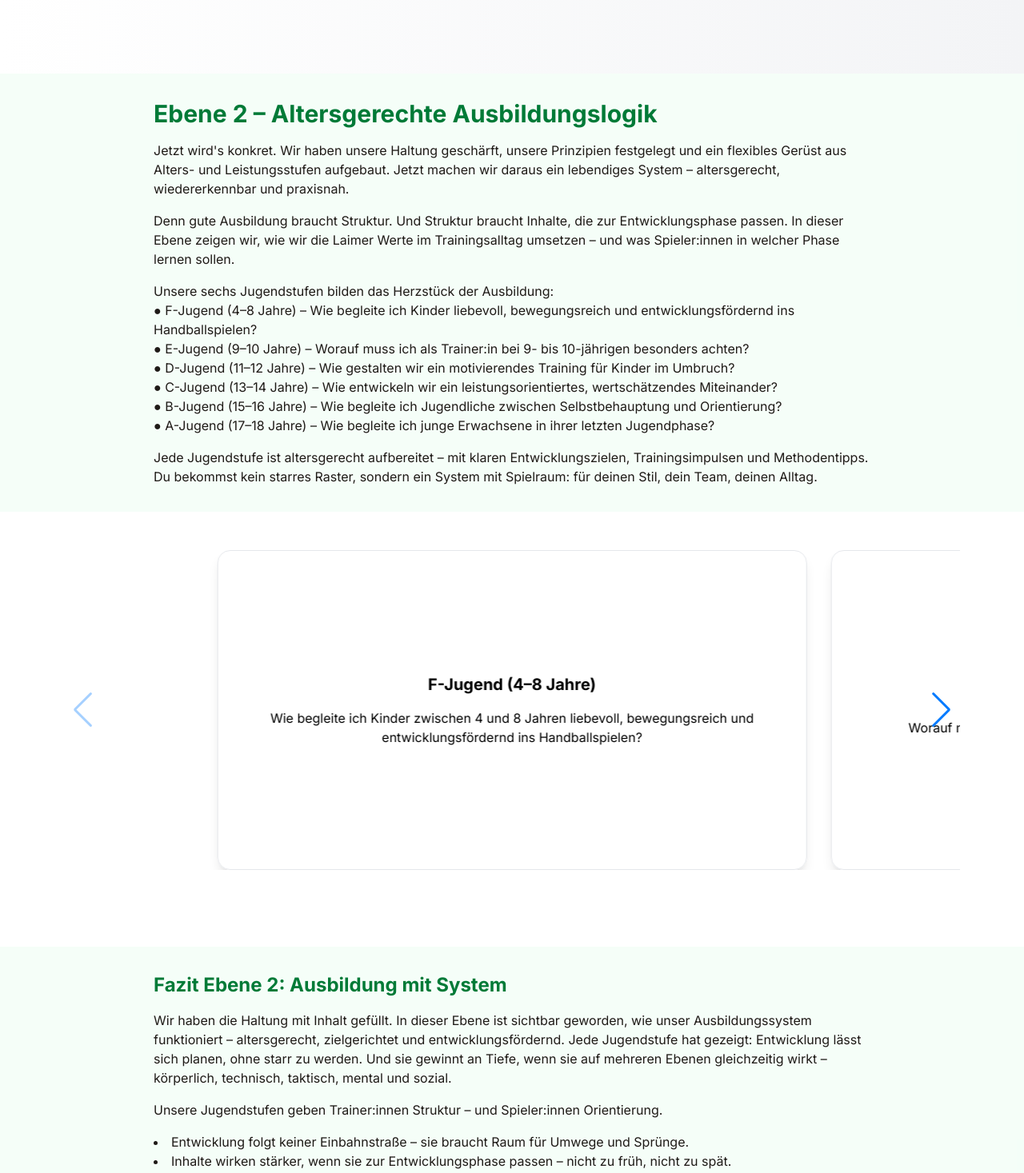
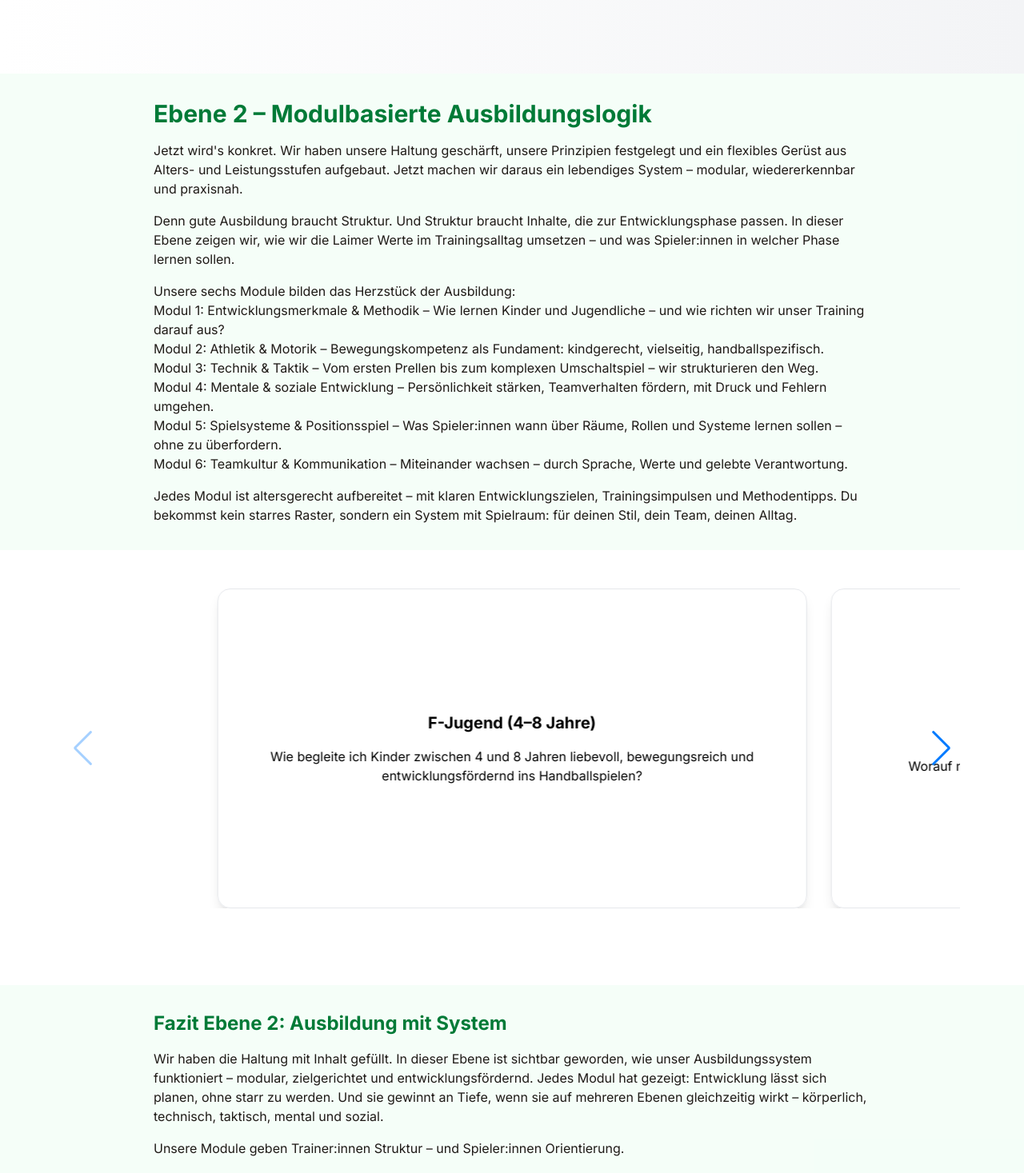
Before and after one commit to OGCoach23/Handbuch-Ausbildung, a React (Vite) app: page /ebene2 in a window 1280 px wide. Shown: the part 100-1567 px from the top of the page at 80% size. Built offline with nearby package versions, Linux system fonts and the light colour scheme.

Commit message:
Ebene2-Text aktualisiert: Fokus von Jugendstufen auf Module geändert - neue modulbasierte Ausbildungslogik implementiert

```diff
--- a/src/pages/Ebene2.jsx
+++ b/src/pages/Ebene2.jsx
@@ -50,25 +50,25 @@ export default function Ebene2() {
           className="max-w-4xl mx-auto text-dark space-y-4"
         >
           <h1 className="text-3xl font-bold text-primary">
-            Ebene 2 – Altersgerechte Ausbildungslogik
+            Ebene 2 – Modulbasierte Ausbildungslogik
           </h1>
           <p>
-            Jetzt wird's konkret. Wir haben unsere Haltung geschärft, unsere Prinzipien festgelegt und ein flexibles Gerüst aus Alters- und Leistungsstufen aufgebaut. Jetzt machen wir daraus ein lebendiges System – altersgerecht, wiedererkennbar und praxisnah.
+            Jetzt wird's konkret. Wir haben unsere Haltung geschärft, unsere Prinzipien festgelegt und ein flexibles Gerüst aus Alters- und Leistungsstufen aufgebaut. Jetzt machen wir daraus ein lebendiges System – modular, wiedererkennbar und praxisnah.
           </p>
           <p>
             Denn gute Ausbildung braucht Struktur. Und Struktur braucht Inhalte, die zur Entwicklungsphase passen. In dieser Ebene zeigen wir, wie wir die Laimer Werte im Trainingsalltag umsetzen – und was Spieler:innen in welcher Phase lernen sollen.
           </p>
           <p>
-            Unsere sechs Jugendstufen bilden das Herzstück der Ausbildung: <br />
-            ● F-Jugend (4–8 Jahre) – Wie begleite ich Kinder liebevoll, bewegungsreich und entwicklungsfördernd ins Handballspielen? <br />
-            ● E-Jugend (9–10 Jahre) – Worauf muss ich als Trainer:in bei 9- bis 10-jährigen besonders achten? <br />
-            ● D-Jugend (11–12 Jahre) – Wie gestalten wir ein motivierendes Training für Kinder im Umbruch? <br />
-            ● C-Jugend (13–14 Jahre) – Wie entwickeln wir ein leistungsorientiertes, wertschätzendes Miteinander? <br />
-            ● B-Jugend (15–16 Jahre) – Wie begleite ich Jugendliche zwischen Selbstbehauptung und Orientierung? <br />
-            ● A-Jugend (17–18 Jahre) – Wie begleite ich junge Erwachsene in ihrer letzten Jugendphase?
+            Unsere sechs Module bilden das Herzstück der Ausbildung: <br />
+            Modul 1: Entwicklungsmerkmale & Methodik – Wie lernen Kinder und Jugendliche – und wie richten wir unser Training darauf aus? <br />
+            Modul 2: Athletik & Motorik – Bewegungskompetenz als Fundament: kindgerecht, vielseitig, handballspezifisch. <br />
+            Modul 3: Technik & Taktik – Vom ersten Prellen bis zum komplexen Umschaltspiel – wir strukturieren den Weg. <br />
+            Modul 4: Mentale & soziale Entwicklung – Persönlichkeit stärken, Teamverhalten fördern, mit Druck und Fehlern umgehen. <br />
+            Modul 5: Spielsysteme & Positionsspiel – Was Spieler:innen wann über Räume, Rollen und Systeme lernen sollen – ohne zu überfordern. <br />
+            Modul 6: Teamkultur & Kommunikation – Miteinander wachsen – durch Sprache, Werte und gelebte Verantwortung.
           </p>
           <p>
-            Jede Jugendstufe ist altersgerecht aufbereitet – mit klaren Entwicklungszielen, Trainingsimpulsen und Methodentipps. Du bekommst kein starres Raster, sondern ein System mit Spielraum: für deinen Stil, dein Team, deinen Alltag.
+            Jedes Modul ist altersgerecht aufbereitet – mit klaren Entwicklungszielen, Trainingsimpulsen und Methodentipps. Du bekommst kein starres Raster, sondern ein System mit Spielraum: für deinen Stil, dein Team, deinen Alltag.
           </p>
         </motion.div>
       </section>
@@ -112,8 +112,8 @@ export default function Ebene2() {
           className="max-w-4xl mx-auto text-dark space-y-4"
         >
           <h2 className="text-2xl font-bold text-primary">Fazit Ebene 2: Ausbildung mit System</h2>
-          <p>Wir haben die Haltung mit Inhalt gefüllt. In dieser Ebene ist sichtbar geworden, wie unser Ausbildungssystem funktioniert – altersgerecht, zielgerichtet und entwicklungsfördernd. Jede Jugendstufe hat gezeigt: Entwicklung lässt sich planen, ohne starr zu werden. Und sie gewinnt an Tiefe, wenn sie auf mehreren Ebenen gleichzeitig wirkt – körperlich, technisch, taktisch, mental und sozial.</p>
-          <p>Unsere Jugendstufen geben Trainer:innen Struktur – und Spieler:innen Orientierung.</p>
+          <p>Wir haben die Haltung mit Inhalt gefüllt. In dieser Ebene ist sichtbar geworden, wie unser Ausbildungssystem funktioniert – modular, zielgerichtet und entwicklungsfördernd. Jedes Modul hat gezeigt: Entwicklung lässt sich planen, ohne starr zu werden. Und sie gewinnt an Tiefe, wenn sie auf mehreren Ebenen gleichzeitig wirkt – körperlich, technisch, taktisch, mental und sozial.</p>
+          <p>Unsere Module geben Trainer:innen Struktur – und Spieler:innen Orientierung.</p>
           <ul className="list-disc list-inside">
             <li>Entwicklung folgt keiner Einbahnstraße – sie braucht Raum für Umwege und Sprünge.</li>
             <li>Inhalte wirken stärker, wenn sie zur Entwicklungsphase passen – nicht zu früh, nicht zu spät.</li>
```
